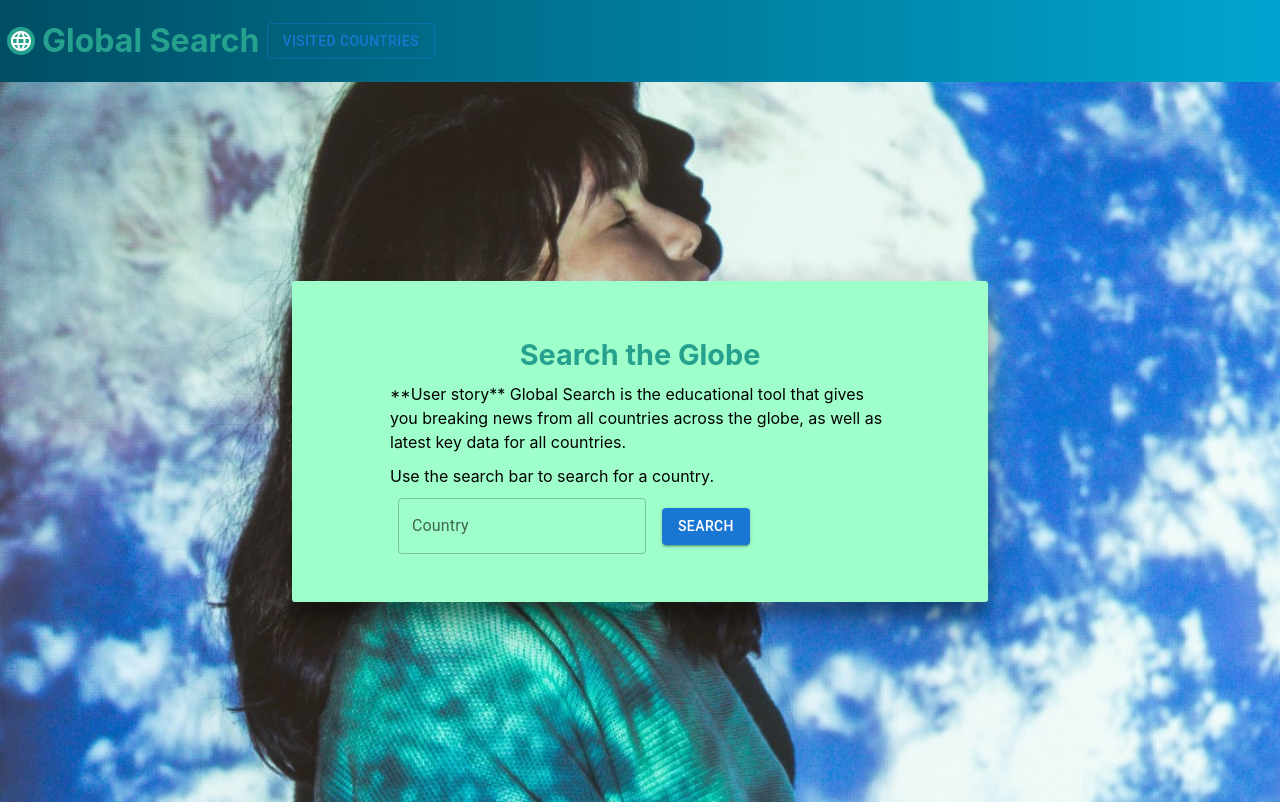
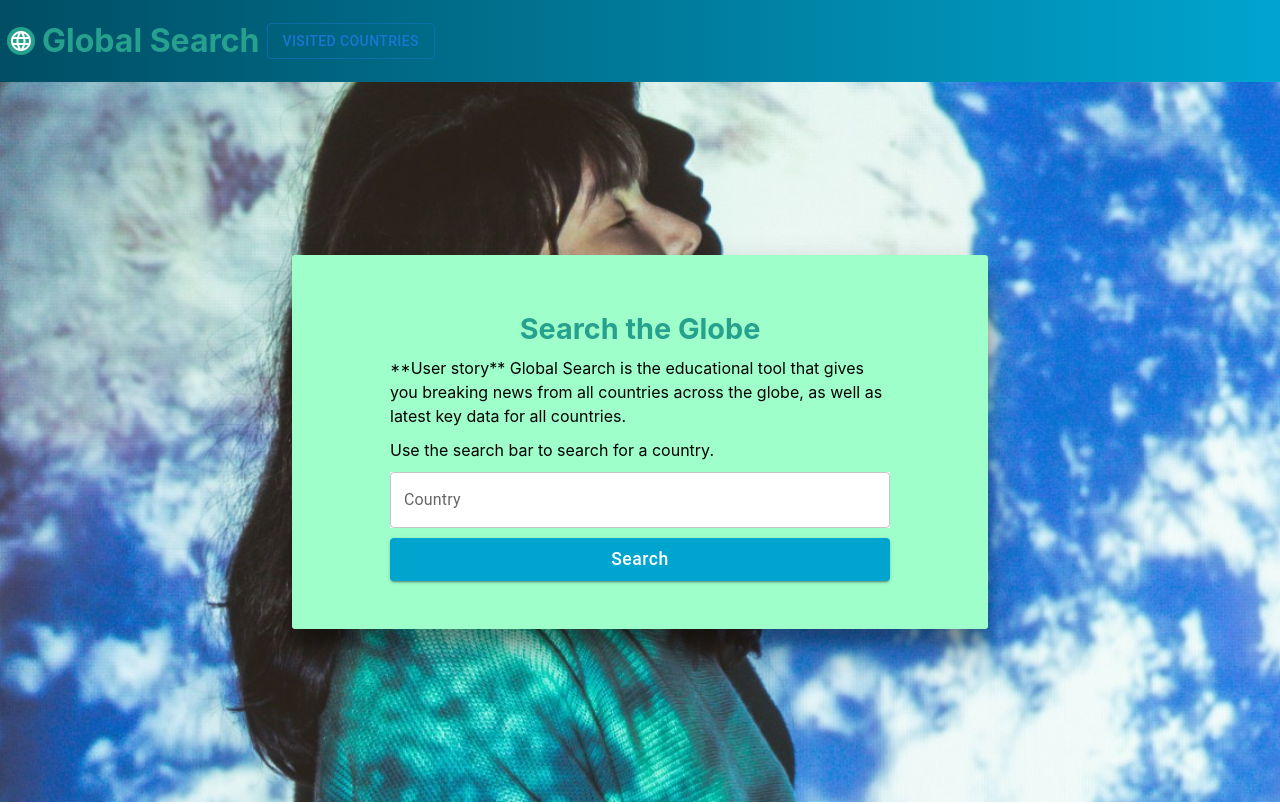
Before and after one commit to lewis-ingleton/global-search--react-app, a React (Create React App) app: page / in a window 1280 px wide. Shown: the top 804 px of the page. Built offline with nearby package versions, Linux system fonts and the light colour scheme.

Commit message:
search button styling

```diff
--- a/src/components/searchbar/SearchBar.js
+++ b/src/components/searchbar/SearchBar.js
@@ -2,6 +2,9 @@ import React, { useState } from "react";
 import TextField from "@mui/material/TextField";
 import Button from "@mui/material/Button";
 import Grid from "@mui/material/Grid";
+
+// CSS
+import './SearchBar.css'
 
 const SearchBar = ({ onSearch }) => {
   const [searchText, setSearchText] = useState("");
@@ -18,20 +21,17 @@ const SearchBar = ({ onSearch }) => {
   };
 
   return (
-    <Grid container spacing={2} alignItems="center">
-      <Grid item>
-        <TextField
+    <>
+    <TextField
+          className="textField"
           label="Country"
           value={searchText}
           onChange={(e) => setSearchText(e.target.value)}
         />
-      </Grid>
-      <Grid item>
-        <Button variant="contained" onClick={handleSearchClick}>
+        <Button variant="contained" onClick={handleSearchClick} className="button">
           Search
         </Button>
-      </Grid>
-    </Grid>
+    </>
   );
 };
 
```
